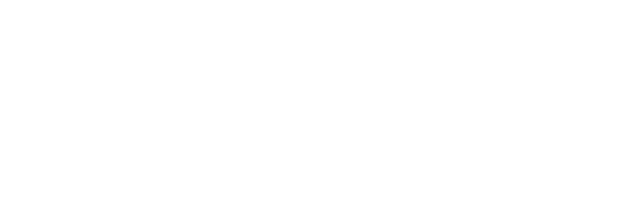
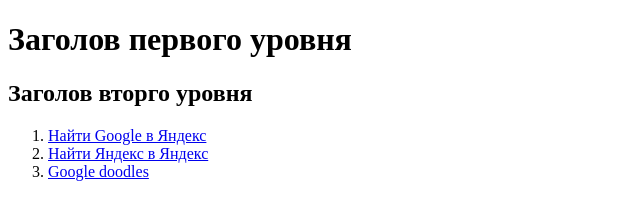
Before and after one commit to Sergkon99/task-html, a website: page src/index.html in a window 1280 px wide. Shown: the whole page, without its empty margins (0-640 px from the left). Drawn offline with Linux system fonts and the light colour scheme.

Commit message:
Задание по HTML

```diff
--- a/src/index.html
+++ b/src/index.html
@@ -3,5 +3,13 @@
     <head>
         <title>HTML</title>
     </head>
-    <body></body>
+    <body>
+        <h1>Заголов первого уровня</h1>
+        <h2>Заголов вторго уровня</h2>
+        <ol>
+            <li><a href="https://yandex.ru/search/?text=google">Найти Google в Яндекс</a></li>
+            <li><a href="https://yandex.ru/search/?text=yandex">Найти Яндекс в Яндекс</a></li>
+            <li><a href="https://www.google.com/doodles">Google doodles</a></li>
+        </ol>
+    </body>
 </html>
```
